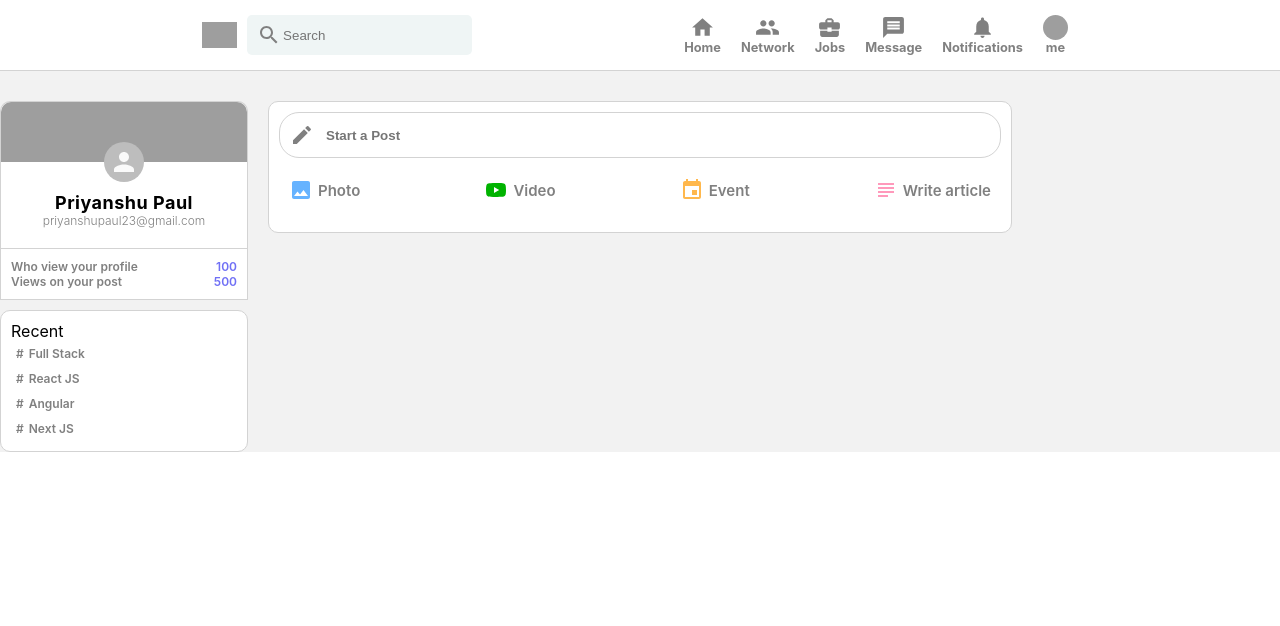
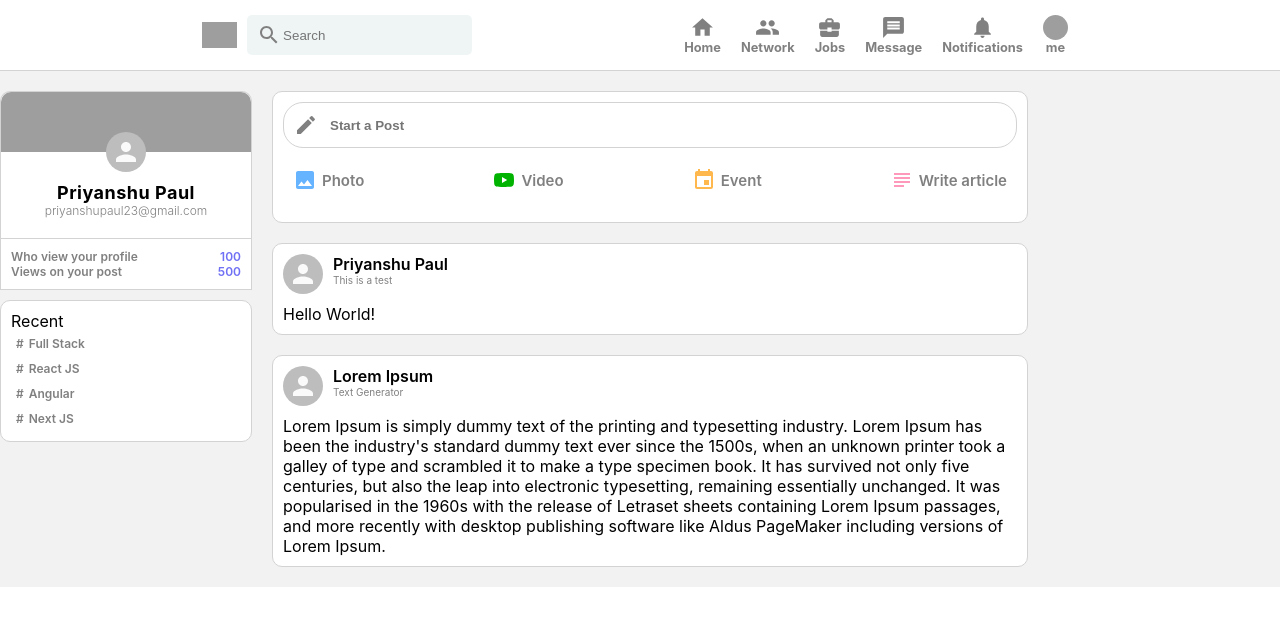
Before and after one commit to PriyanshuPaul/linkedin-clone, a React (Create React App) app: page / in a window 1280 px wide. Shown: the top 626 px of the page. Built offline with nearby package versions, Linux system fonts and the light colour scheme; grey boxes are pictures that could not be loaded.

Commit message:
Adding feed section

```diff
--- a/src/App.css
+++ b/src/App.css
@@ -7,5 +7,6 @@
 .app-body{
     display: flex;
     width: 100%;
-    margin-top: 30px;
+    margin-top: 20px;
+
 }
--- a/src/features/feed/Feed.css
+++ b/src/features/feed/Feed.css
@@ -1,6 +1,6 @@
 .feed{
     flex:0.6;
-    margin: 0 20px;
+    margin: 0 0 20px 20px;
 }
 .feed-input-container{
     border:0.1px solid lightgrey;
--- a/src/features/feed/Feed.js
+++ b/src/features/feed/Feed.js
@@ -1,30 +1,51 @@
-import React from "react"
-import './Feed.css'
-import CreateIcon from '@material-ui/icons/Create';
+import React from "react";
+import "./Feed.css";
+import CreateIcon from "@material-ui/icons/Create";
 import InputOption from "./input-option/InputOption";
-import InsertPhotoIcon from '@material-ui/icons/InsertPhoto';
-import YouTubeIcon from '@material-ui/icons/YouTube';
-import EventIcon from '@material-ui/icons/Event';
-import SubjectIcon from '@material-ui/icons/Subject';
+import InsertPhotoIcon from "@material-ui/icons/InsertPhoto";
+import YouTubeIcon from "@material-ui/icons/YouTube";
+import EventIcon from "@material-ui/icons/Event";
+import SubjectIcon from "@material-ui/icons/Subject";
+import PostOption from "./post-option/PostOption";
 function Feed() {
     return (
         <div className="feed">
             <div className="feed-input-container">
                 <div className="feed-input">
-                <CreateIcon/>
+                    <CreateIcon />
                     <form>
                         <input type="text" placeholder="Start a Post" />
                         <button type="submit">Send</button>
                     </form>
                 </div>
                 <div className="feed-input-options">
-                <InputOption Icon={InsertPhotoIcon} title="Photo" color="#66b3ff"/>
-                <InputOption Icon={YouTubeIcon} title="Video" color="#00b300"/>
-                <InputOption Icon={EventIcon} title="Event" color="#ffb84d"/>
-                <InputOption Icon={SubjectIcon} title="Write article" color="#ff99bb"/>
+                    <InputOption Icon={InsertPhotoIcon} title="Photo" color="#66b3ff" />
+                    <InputOption Icon={YouTubeIcon} title="Video" color="#00b300" />
+                    <InputOption Icon={EventIcon} title="Event" color="#ffb84d" />
+                    <InputOption
+                        Icon={SubjectIcon}
+                        title="Write article"
+                        color="#ff99bb"
+                    />
                 </div>
             </div>
+            <PostOption
+                name="Priyanshu Paul"
+                description="This is a test"
+                message="Hello World!"
+            />
+            <PostOption
+                name="Lorem Ipsum"
+                description="Text Generator"
+                message="Lorem Ipsum is simply dummy text of the printing and typesetting industry.
+                Lorem Ipsum has been the industry's standard dummy text ever since the 1500s,
+                when an unknown printer took a galley of type and scrambled it to make a type specimen book.
+                It has survived not only five centuries, but also the leap into electronic typesetting,
+                remaining essentially unchanged. It was popularised in the 1960s with the release of
+                 Letraset sheets containing Lorem Ipsum passages, and more recently with desktop
+                 publishing software like Aldus PageMaker including versions of Lorem Ipsum."
+            />
         </div>
-  )
+    );
 }
-export default Feed
+export default Feed;
--- /dev/null
+++ b/src/features/feed/post-option/PostOption.css
@@ -0,0 +1,29 @@
+.post{
+    padding: 10px;
+    border-radius: 10px;
+    background-color: white;
+    border: 1px solid lightgray;
+    /* display: flex; */
+    /* flex-direction: column; */
+    margin-top: 20px;
+
+}
+.post-header{
+    display: flex;
+    margin-bottom: 10px;
+}
+.post-info{
+    margin-left:10px;
+}
+.post-info >h1{
+    font-size: 16px;
+    font-weight: 600;
+}
+.post-info > p{
+    color:gray;
+    font-size: 10px;
+    font-weight: 400;
+}
+.post-body{
+    overflow-wrap:anywhere ;
+}
--- /dev/null
+++ b/src/features/feed/post-option/PostOption.js
@@ -0,0 +1,20 @@
+import { Avatar } from "@material-ui/core"
+import React from "react"
+import './PostOption.css'
+function PostOption({name,description,message,photo}) {
+  return (
+    <div className="post">
+        <div className="post-header">
+            <Avatar/>
+            <div className="post-info">
+                <h1>{name}</h1>
+                <p>{description}</p>
+            </div>
+        </div>
+        <div className="post-body">
+            <p>{message}</p>
+        </div>
+    </div>
+  )
+}
+export default PostOption
```
Lines whose indentation alone changed are shown as unchanged.
